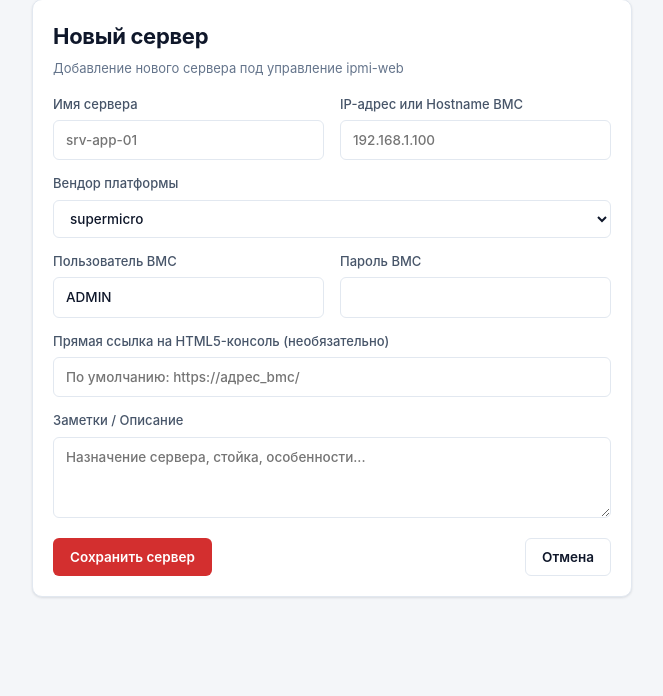
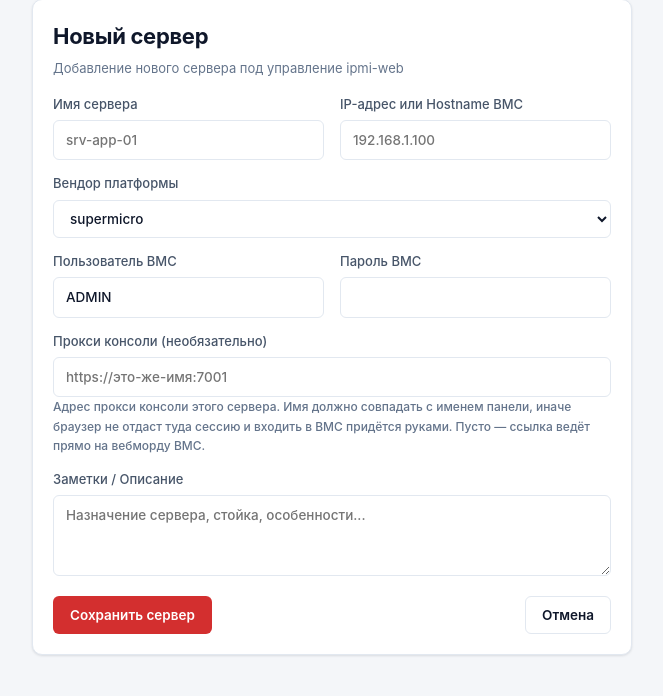
Before and after one commit to Ttolyanich/ipmi-web, a Flask app: page /servers/new in a window 1280 px wide. Shown: the part 141-837 px from the top of the page, without its empty margins (308-971 px from the left). Before the commit the page ends 739 px from the top, so only its background shows below. Run offline with Flask 3, Linux system fonts and the light colour scheme; the visitor is signed in with stand-in values (Sample User, id 1); tables that the repository leaves empty hold one stand-in row (values such as "Sample post"); parts of the project's set-up code (start-up, migrations or seed data) failed here and were passed over; some libraries are stand-ins or nearby versions.

Commit message:
Консоль через прокси сервиса, без отдельного входа в BMC
Прокси отдаёт вебморду BMC в корне своего порта — переписывать пути не нужно,
включая адрес, который JavaScript консоли собирает сам из location. Заголовок
X-Frame-Options снимается, WebSocket пробрасывается.

Единый вход получается бесплатно: cookie не различают порты, поэтому драйвер
логинится в BMC, сервис ставит полученную SID на свой домен и отправляет
браузер на соседний порт — прокси передаёт BMC уже авторизованный запрос.

Если прокси не настроен, поведение прежнее: ссылка ведёт на вебморду BMC.

Co-Authored-By: Claude Opus 5 <noreply@anthropic.com>

```diff
--- a/app/templates/server_detail.html
+++ b/app/templates/server_detail.html
@@ -9,7 +9,9 @@
         <span class="tag">{{ server.vendor }}</span>
     </div>
     <span class="spacer"></span>
-    <a class="button" href="{{ server.console_link }}" target="_blank" rel="noopener">
+    <a class="button" href="{{ url_for('servers.console', server_id=server.id) }}"
+       target="_blank" rel="noopener"
+       title="{{ 'Через прокси сервиса, вход не потребуется' if server.console_proxied else 'Прямо на вебморду BMC — потребуется вход' }}">
         <svg style="width: 16px; height: 16px; fill: currentColor;" viewBox="0 0 24 24"><path d="M20 4H4c-1.1 0-1.99.9-1.99 2L2 18c0 1.1.9 2 2 2h16c1.1 0 2-.9 2-2V6c0-1.1-.9-2-2-2zm-5 14H4v-4h11v4zm0-5H4V9h11v4zm5 5h-4V9h4v9z"/></svg>
         HTML5-консоль
     </a>
--- a/app/templates/server_form.html
+++ b/app/templates/server_form.html
@@ -38,8 +38,11 @@
             </label>
         </div>
 
-        <label>Прямая ссылка на HTML5-консоль (необязательно)
-            <input type="text" name="console_url" value="{{ server.console_url or '' if server }}" placeholder="По умолчанию: https://адрес_bmc/">
+        <label>Прокси консоли (необязательно)
+            <input type="text" name="console_url" value="{{ server.console_url or '' if server }}" placeholder="https://это-же-имя:7001">
+            <span class="hint">Адрес прокси консоли этого сервера. Имя должно совпадать с именем
+            панели, иначе браузер не отдаст туда сессию и входить в BMC придётся руками.
+            Пусто — ссылка ведёт прямо на вебморду BMC.</span>
         </label>
 
         <label>Заметки / Описание
--- a/app/views/servers.py
+++ b/app/views/servers.py
@@ -166,6 +166,46 @@ def unmount(server_id: int):
     return redirect(url_for("servers.detail", server_id=server.id))
 
 
+@bp.route("/servers/<int:server_id>/console")
+@login_required
+def console(server_id: int):
+    """Открыть консоль без отдельного входа в BMC.
+
+    Работает так: драйвер логинится в BMC, мы ставим полученную cookie на свой
+    домен и отправляем браузер на прокси консоли. Cookie не различают порты,
+    поэтому прокси на соседнем порту получит её и передаст BMC.
+
+    Если прокси не настроен (в карточке не указан его адрес), ведём себя как
+    раньше — просто отправляем на вебморду BMC, где придётся войти руками.
+    """
+    server = db.session.get(Server, server_id) or _missing()
+
+    proxy = (server.console_url or "").rstrip("/")
+    if not proxy:
+        return redirect(server.console_link)
+
+    try:
+        cookie_name, cookie_value, path = get_driver(server).console_session()
+    except (DriverError, NotImplementedError) as exc:
+        flash(f"Не удалось открыть сессию к BMC: {exc}", "error")
+        return redirect(url_for("servers.detail", server_id=server.id))
+
+    audit("console", server.name, "открыта консоль через прокси")
+
+    response = redirect(proxy + path)
+    response.set_cookie(
+        cookie_name,
+        cookie_value,
+        secure=True,
+        httponly=True,
+        # Lax достаточно: переход на соседний порт того же имени считается
+        # тем же сайтом, и cookie уедет вместе с обычной навигацией.
+        samesite="Lax",
+        path="/",
+    )
+    return response
+
+
 @bp.route("/servers/<int:server_id>/boot", methods=["POST"])
 @login_required
 def boot_override(server_id: int):
```
Also changed, not shown: app/drivers/base.py (+12 -0 lines), app/drivers/supermicro.py (+9 -0 lines), app/models.py (+6 -1 lines), 1 other file.
